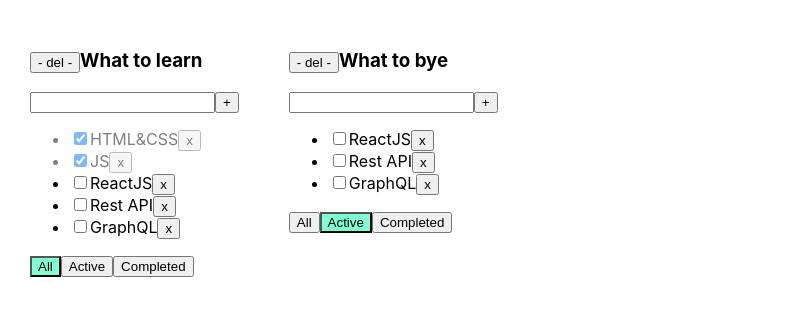
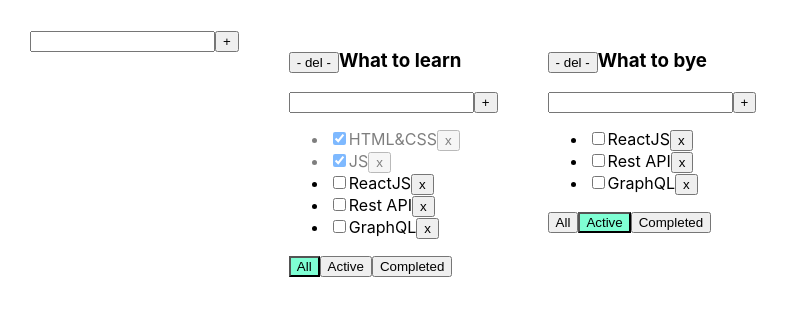
Before and after one commit to ArturLimaiko/_Todolist, a React (Create React App) app: page / in a window 1280 px wide. Shown: the top 316 px of the page, without its empty margins (0-789 px from the left). Built offline with nearby package versions, Linux system fonts and the light colour scheme.

Commit message:
lesson 06 - add AddItemForm component &  create function which add new Todolist

```diff
--- /dev/null
+++ b/src/AddItemForm.tsx
@@ -0,0 +1,45 @@
+import React, {ChangeEvent, KeyboardEvent, useState} from 'react';
+
+type AddItemFormProps ={
+    callBack: (title: string) => void
+}
+
+export const AddItemForm = (props: AddItemFormProps) => {
+    //сюда переносим стейт состояние инпута
+    let [title, setTitle] = useState("")
+    // сюда перенесем стейт отвечающий за валидацию input
+    let [error, setError] = useState<string | null>(null)
+
+    //ф-ция отслеживает введенное значение
+    const onChangeHandler = (e: ChangeEvent<HTMLInputElement>) => {
+        setTitle(e.currentTarget.value)
+    }
+    //ф-ция отслеживает нажатие кнопки
+    const onKeyPressHandler = (e: KeyboardEvent<HTMLInputElement>) => {
+        setError(null);
+        if (e.charCode === 13) {
+            callBack();
+        }
+    }
+    //функция добавления таски
+    const callBack = () => {
+        if (title.trim() !== "") {
+                props.callBack(title.trim());
+                setTitle("");
+        } else {
+            setError("Title is required");
+        }
+    }
+
+    return (
+        <div>
+            <input value={title}
+                   onChange={onChangeHandler}
+                   onKeyPress={onKeyPressHandler}
+                   className={error ? "error" : ""}
+            />
+            <button onClick={callBack}>+</button>
+            {error && <div className="error-message">{error}</div>}
+        </div>
+    );
+};
--- a/src/App.tsx
+++ b/src/App.tsx
@@ -2,6 +2,7 @@
 import './App.css';
 import {Todolist} from './Todolist';
 import {v1} from 'uuid';
+import {AddItemForm} from "./AddItemForm";
 
 export type FilterValuesType = "all" | "active" | "completed";
 
@@ -39,6 +40,7 @@
             {id: v1(), title: "GraphQL", isDone: false},
         ]
     });
+
     //Функция удаления таски
     function removeTask(todolistID: string, taskID: string) {
         // копируем все таски {...tasks , потом взяли ключ [todolistID] , далее тут указываем какие именно таски - 1 или 2 tasks[todolistID1]
@@ -58,14 +60,15 @@
     }
 
     //функция статуса чекбокса
-    function changeStatus(todolistID: string,taskId: string, isDone: boolean) {
+    function changeStatus(todolistID: string, taskId: string, isDone: boolean) {
         // let task = tasks.find(t => t.id === taskId);
         // if (task) {
         //     task.isDone = isDone;
         // }
 
-        //берем таски делаем копию объекта{...tasks, добавляем  ключ [todolistID], и берем tasks[todolistID] таски с ключом,далее  нам надо обновить объект, с помощью .mapи обновить статус isDone
-        setTasks({...tasks,[todolistID]: tasks[todolistID].map(el => el.id === taskId? {...el, isDone}:el)});
+        //берем таски делаем копию объекта{...tasks, добавляем  ключ [todolistID], и берем tasks[todolistID] таски с ключом,далее  нам надо обновить объект,
+        // с помощью .map и обновить статус isDone
+        setTasks({...tasks, [todolistID]: tasks[todolistID].map(el => el.id === taskId ? {...el, isDone} : el)});
     }
 
     //Фильтрация тасок
@@ -83,8 +86,22 @@
         delete tasks[todolistID]
     }
 
+    const addTodolist = (title: string) => {
+        //для начала генерим айдишки
+        const newTodoListId = v1()
+        //создаем новый тудулист
+        const newTodo: TodoListType= {id: newTodoListId, title, filter: 'all'}
+        //сетаем старый , и добавляем новый
+        setTodolists([...todolists,newTodo])
+        //сетаем старые таски и обращаемся по ключу и кладем новый пустой массив( тасок там нет т.к он новый) [newTodoListId]: []
+        setTasks({...tasks,[newTodoListId]: []})
+    }
+
     return (
         <div className="App">
+            {/*сюда передадим компоненту для добавления новых тасок*/}
+            <AddItemForm callBack={addTodolist}/>
+
             {todolists.map(el => {
                 // //закинуть фильтрацию тасок в тодолист> , в tasks закидываем ключи из todolists по скольку они у них одни и теже
                 let tasksForTodolist = tasks[el.id]
--- a/src/Todolist.tsx
+++ b/src/Todolist.tsx
@@ -1,5 +1,6 @@
-import React, {ChangeEvent, KeyboardEvent, useState} from 'react';
+import React, {ChangeEvent} from 'react';
 import {FilterValuesType} from './App';
+import {AddItemForm} from "./AddItemForm";
 
 type TaskType = {
     id: string
@@ -21,28 +22,28 @@
 
 export function Todolist(props: PropsType) {
 
-    let [title, setTitle] = useState("")
-    let [error, setError] = useState<string | null>(null)
+    // let [title, setTitle] = useState("")
+    // let [error, setError] = useState<string | null>(null)
 
-    const addTask = () => {
-        if (title.trim() !== "") {
-            props.addTask(props.todolistID, title.trim());
-            setTitle("");
-        } else {
-            setError("Title is required");
-        }
-    }
+    // const addTask = () => {
+    //     if (title.trim() !== "") {
+    //         props.addTask(props.todolistID, title.trim());
+    //         setTitle("");
+    //     } else {
+    //         setError("Title is required");
+    //     }
+    // }
 
-    const onChangeHandler = (e: ChangeEvent<HTMLInputElement>) => {
-        setTitle(e.currentTarget.value)
-    }
+    // const onChangeHandler = (e: ChangeEvent<HTMLInputElement>) => {
+    //     setTitle(e.currentTarget.value)
+    // }
 
-    const onKeyPressHandler = (e: KeyboardEvent<HTMLInputElement>) => {
-        setError(null);
-        if (e.charCode === 13) {
-            addTask();
-        }
-    }
+    // const onKeyPressHandler = (e: KeyboardEvent<HTMLInputElement>) => {
+    //     setError(null);
+    //     if (e.charCode === 13) {
+    //         addTask();
+    //     }
+    // }
 
     const onAllClickHandler = () => props.changeFilter(props.todolistID, "all");
     const onActiveClickHandler = () => props.changeFilter(props.todolistID, "active");
@@ -64,20 +65,25 @@
     }
     const filteredTask = filterForTasks(props.tasks, props.filter);
 
+    const addTaskHandler = (newTitle: string) => {
+    props.addTask(props.todolistID,newTitle)
+    }
+
     return <div>
         <h3>
             <button onClick={removeTodolistHandler}> - del -</button>
             {props.title}
         </h3>
-        <div>
-            <input value={title}
-                   onChange={onChangeHandler}
-                   onKeyPress={onKeyPressHandler}
-                   className={error ? "error" : ""}
-            />
-            <button onClick={addTask}>+</button>
-            {error && <div className="error-message">{error}</div>}
-        </div>
+        <AddItemForm callBack={addTaskHandler} />
+        {/*<div>*/}
+        {/*    <input value={title}*/}
+        {/*           onChange={onChangeHandler}*/}
+        {/*           onKeyPress={onKeyPressHandler}*/}
+        {/*           className={error ? "error" : ""}*/}
+        {/*    />*/}
+        {/*    <button onClick={addTask}>+</button>*/}
+        {/*    {error && <div className="error-message">{error}</div>}*/}
+        {/*</div>*/}
         <ul>
             {
                 filteredTask.map(t => {
```
